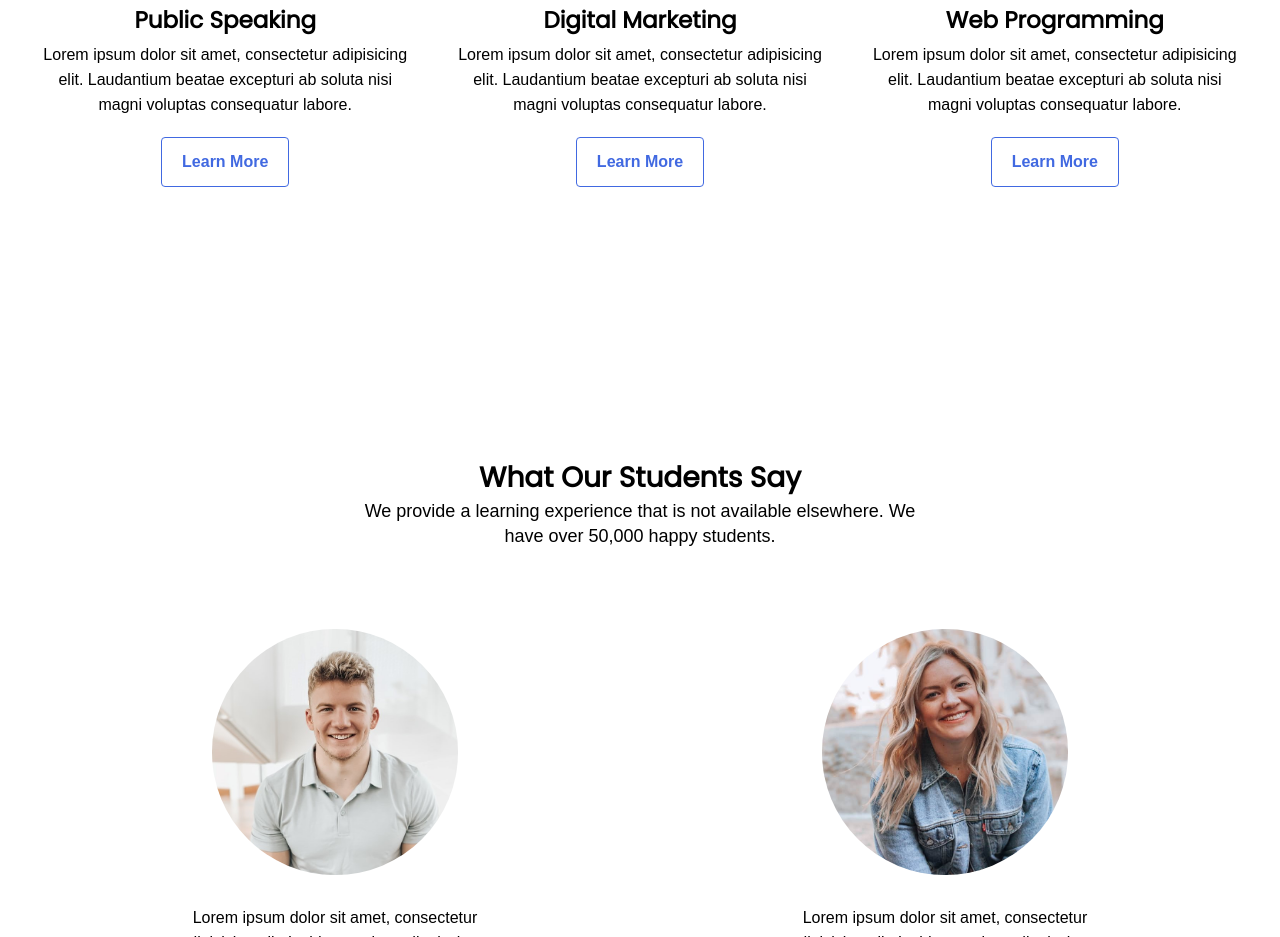
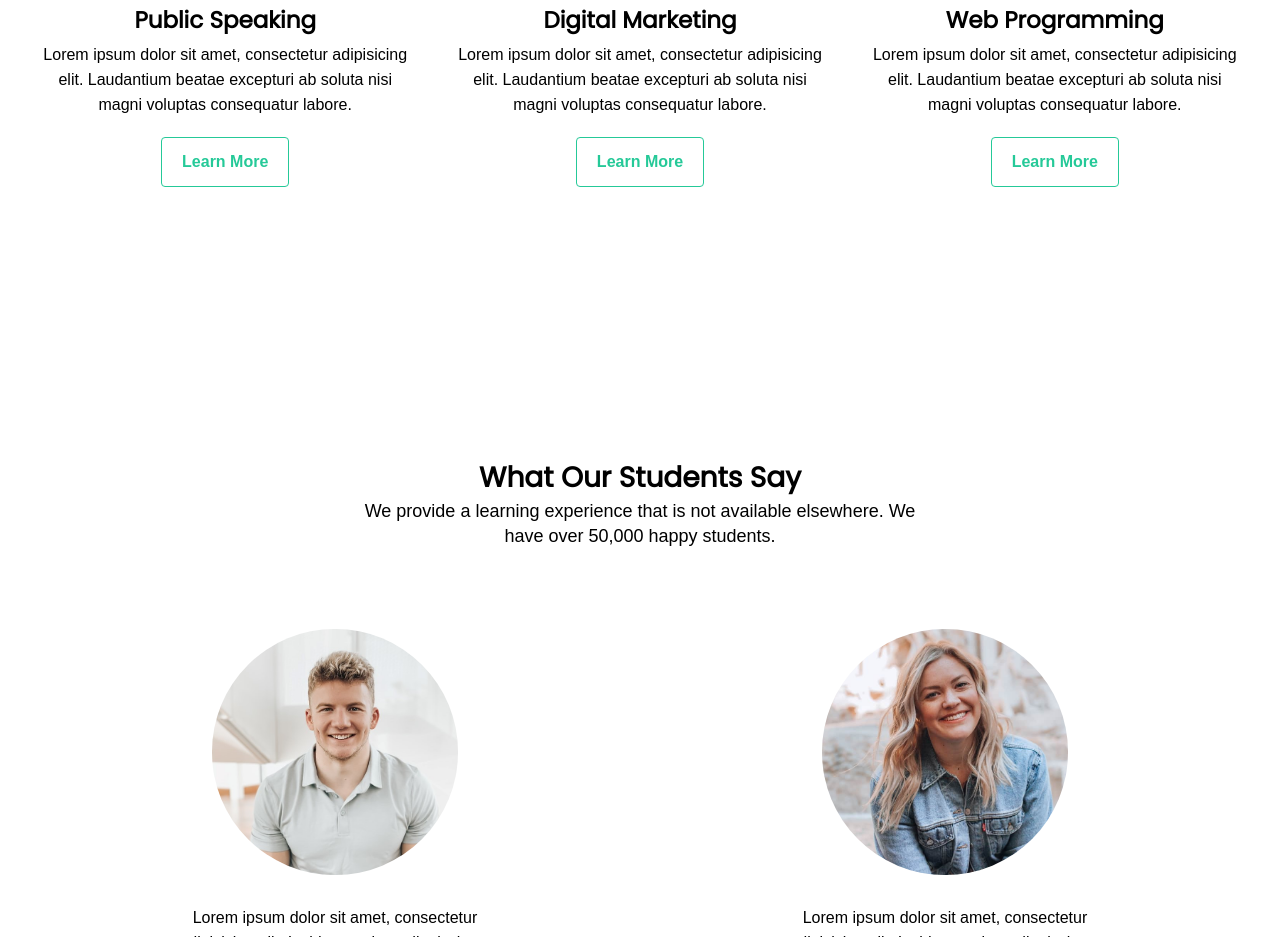
Before and after one commit to erikaradw/kartinichallengewpu, a plain HTML site: page index.html in a window 1280 px wide. Shown: the part 2025-2962 px from the top of the page. Drawn offline with Linux system fonts and the light colour scheme.

Commit message:
commit baru

```diff
--- a/style.css
+++ b/style.css
@@ -273,12 +273,12 @@ nav .toggle {
   text-align: center;
 }
 .button-border-blue {
-  color: royalblue;
-  border: 1px solid royalblue;
+  color: #25C998;
+  border: 1px solid #25C998;
   transition: 0.5s;
 }
 .button-border-blue:hover {
-  background-color: royalblue;
+  background-color: #25C998;
   color: #fff;
 }
 .testimonial .testimonial-container {
@@ -390,7 +390,7 @@ footer .bottom p {
     right: -100%;
     width: 55%;
     height: 100%;
-    background-color: royalblue;
+    background-color: #25C998;
     justify-content: space-evenly;
     flex-direction: column;
   }
```
